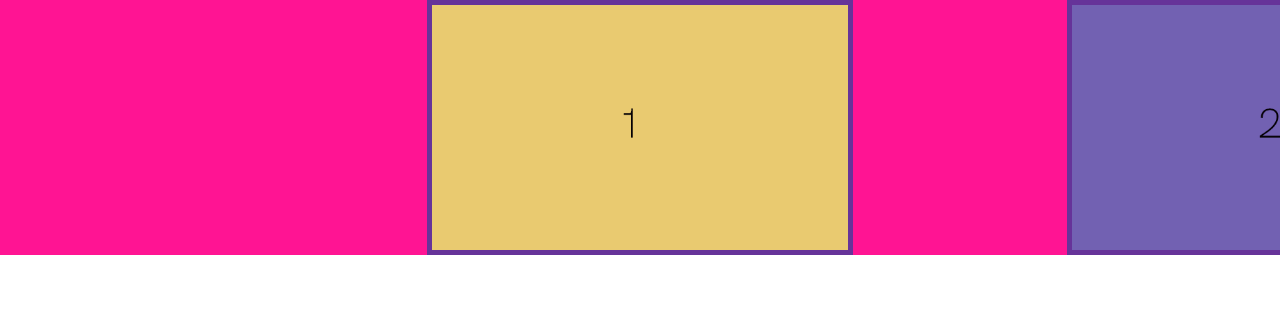
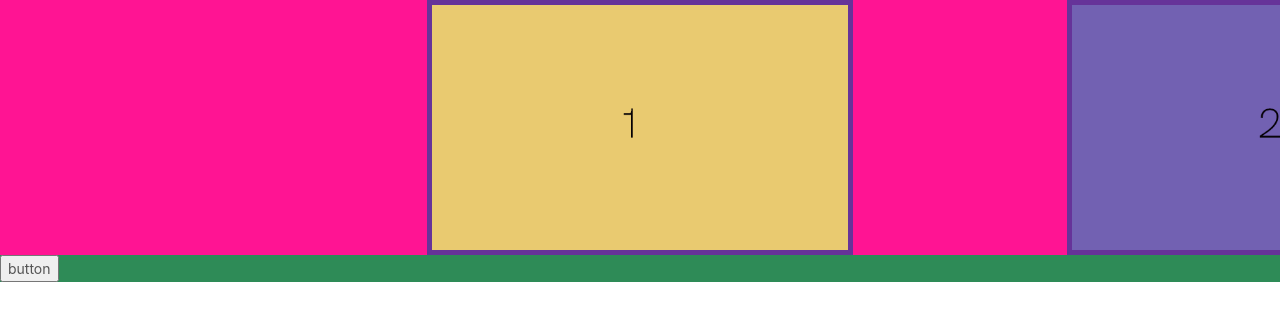
Before and after one commit to Ideal-Poster/portfolio-test, a React (Create React App) app: page / in a window 1280 px wide. Shown: the top 320 px of the page. Built offline with nearby package versions, Linux system fonts and the light colour scheme.

Commit message:
selecting slides added

```diff
--- a/src/components/slides/slide.js
+++ b/src/components/slides/slide.js
@@ -122,6 +122,7 @@ class Slide extends React.Component {
   }
   // Position the slide on the left side.
   setLeft(isContentOpen) {
+    this.isCurrent = false;
     this.isRight = this.isCurrent = false;
     this.isLeft = true;
     // this.DOM.el.classList.add('slide--visible');
@@ -129,6 +130,7 @@ class Slide extends React.Component {
     this.position(isContentOpen ? 0 : 1);
   }
   setLeftOutView(isContentOpen) {
+    this.isCurrent = false;
     this.isRight = this.isCurrent = false;
     this.isLeft = true;
     // this.DOM.el.classList.add('slide--visible');
@@ -137,6 +139,7 @@ class Slide extends React.Component {
   }
   // Position the slide on the right side.
   setRight(isContentOpen) {
+    this.isCurrent = false;
     this.isLeft = this.isCurrent = false;
     this.isRight = true;
     // this.DOM.el.classList.add('slide--visible');
@@ -144,10 +147,15 @@ class Slide extends React.Component {
     this.position(3);
   }
   setRightOutView() {
+    this.isCurrent = false;
     this.isLeft = this.isCurrent = false;
     this.isRight = true;
 
     this.position(4);
+  }
+
+  setContentOpen() {
+    this.position(5);
   }
   // Check if the slide is positioned on the right side (if it´s the next slide in the slideshow).
   isPositionedRight() {
--- a/src/components/slideshow/Slideshow.js
+++ b/src/components/slideshow/Slideshow.js
@@ -1,7 +1,7 @@
 import  React from 'react';
 import '../slideshow/Slideshow.css';
 // import anime from 'animejs';
-import TweenMax from 'gsap';
+import {TweenMax, Power4} from 'gsap';
 import Slide from '../slides/Slide';
 import Content from '../content/Content';
 
@@ -26,6 +26,7 @@ class Slideshow extends React.Component {
     this.slidesTotal = this.slides.length;
     this.current = 0;
     this.isAnimated = false;
+    this.isContentOpen = false;
 
     this.setPos();
     window.addEventListener('resize', () => this.setPos());
@@ -45,13 +46,12 @@ class Slideshow extends React.Component {
       }
       else if (slide.isPositionedCenter()) {
         this.showContent();
+
       }
     };
     for (let slide of this.slides) {
       slide.DOM.imgWrap.addEventListener('click', () => {
         this.clickFn(slide);
-        console.log(slide.isPositionedCenter());
-
       });
     }
   }
@@ -65,7 +65,7 @@ class Slideshow extends React.Component {
     this.prevOutView = this.slides[this.current-2];
     this.prevOutView2 = this.slides[this.current-3];
 
-
+    if (!this.isContentOpen) {
       this.currentSlide.setCurrent()
       if (this.nextSlide) this.nextSlide.setRight();
       if (this.nextOutView) this.nextOutView.setRightOutView();
@@ -73,6 +73,25 @@ class Slideshow extends React.Component {
       if (this.prevSlide) this.prevSlide.setLeft();
       if (this.prevOutView) this.prevOutView.setLeftOutView();
       if (this.prevOutView2) this.prevOutView2.setLeftOutView();
+    }
+
+    if (this.isContentOpen) {
+      this.currentSlide.setContentOpen();
+
+      this.slides.forEach(slide => {
+        if (!slide.isCurrent && slide) {
+          slide.hide();
+        }
+      });
+      // if (this.nextSlide) this.nextSlide.hide();
+      // if (this.nextOutView) this.nextOutView.hide();
+      // if (this.nextOutView2) this.nextOutView2.hide();
+      // if (this.prevSlide) this.prevSlide.hide();
+      // if (this.prevOutView) this.prevOutView.hide();
+      // if (this.prevOutView2) this.prevOutView2.hide();
+    }
+
+
   }
 
   // Navigate the slideshow.
@@ -120,7 +139,53 @@ class Slideshow extends React.Component {
   }
 
   showContent() {
+    // if ( this.isContentOpen || this.isAnimating ) return;
+    // allowTilt = false;
+    this.isContentOpen = true;
+    // this.DOM.el.classList.add('slideshow--previewopen');
+    // TweenMax.to(this.DOM.deco, .8, {
+    //     ease: Power4.easeInOut,
+    //     scaleX: winsize.width/this.DOM.deco.offsetWidth,
+    //     scaleY: winsize.height/this.DOM.deco.offsetHeight,
+    //     x: -20,
+    //     y: 20
+    // });
+    // Move away right/left slides.
+    if (this.prevSlide) this.prevSlide.moveToPosition({position: -2});
+    if (this.nextSlide) this.nextSlide.moveToPosition({position: 2});
+    // Position the current slide and reset its image scale value.
+    this.currentSlide.moveToPosition({position: 3, resetImageScale: true});
+    // Show content and back arrow (to close the content).
+    // this.contents[this.current].show();
+    // Hide texts.
+    // this.currentSlide.hideTexts(true);
+  }
 
+  hideContent() {
+    // if ( !this.isContentOpen || this.isAnimating ) return;
+
+    // this.DOM.el.classList.remove('slideshow--previewopen');
+
+    // Hide content.
+    // this.contents[this.current].hide();
+
+    // TweenMax.to(this.DOM.deco, .8, {
+        // ease: Power4.easeInOut,
+        // scaleX: 1,
+        // scaleY: 1,
+        // x: 0,
+        // y: 0
+    // });
+    // Move in right/left slides.
+    if (this.prevSlide) this.prevSlide.moveToPosition({position: -1});
+    if (this.nextSlide) this.nextSlide.moveToPosition({position: 1});
+    // Position the current slide.
+    this.currentSlide.moveToPosition({position: 0}).then(() => {
+        // allowTilt = true;
+        this.isContentOpen = false;
+    });
+    // Show texts.
+    // this.currentSlide.showTexts();
 }
 
   render() {
@@ -146,6 +211,9 @@ class Slideshow extends React.Component {
               <img src={require("../../assets/1.png") } className="slide__img"/>
             </div> */}
         </div>
+        <button onClick={
+         ()=> { this.hideContent(); }
+        }>button</button>
 
         <div class="content">
           <div class="content__item">
@@ -167,6 +235,8 @@ class Slideshow extends React.Component {
             <div class="content__text">Let's go up in here, and start having some fun The least little bit can do so much. Work on one thing at a time. Don't get carried away - we have plenty of time. Put your feelings into it, your heart, it's your world. These trees are so much fun. I get started on them and I have a hard time stopping. But we're not there yet, so we don't need to worry about it. Now let's put some happy little clouds in here. What the devil. A thin paint will stick to a thick paint. I'm going to mix up a little color. </div>
           </div>
         </div>
+
+
       </div>
     );
   }
```
Lines whose indentation alone changed are shown as unchanged.
